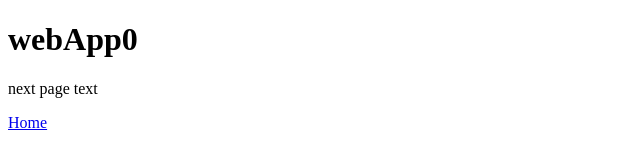
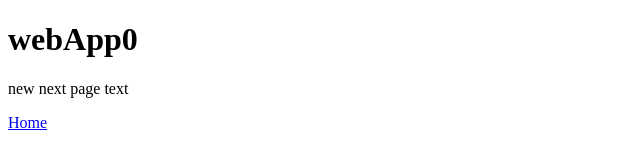
Before and after one commit to krymzn/AASwebApp, a plain HTML site: page next.html in a window 1280 px wide. Shown: the full height of the page, 0-640 px from the left. Drawn offline with Linux system fonts and the light colour scheme.

Commit message:
Update next.html

```diff
--- a/next.html
+++ b/next.html
@@ -4,7 +4,7 @@
 
 <h1>webApp0</h1>
 
-<p>next page text</p>
+<p>new next page text</p>
 <a href="index.html">Home</a>
 
 </body>
```
